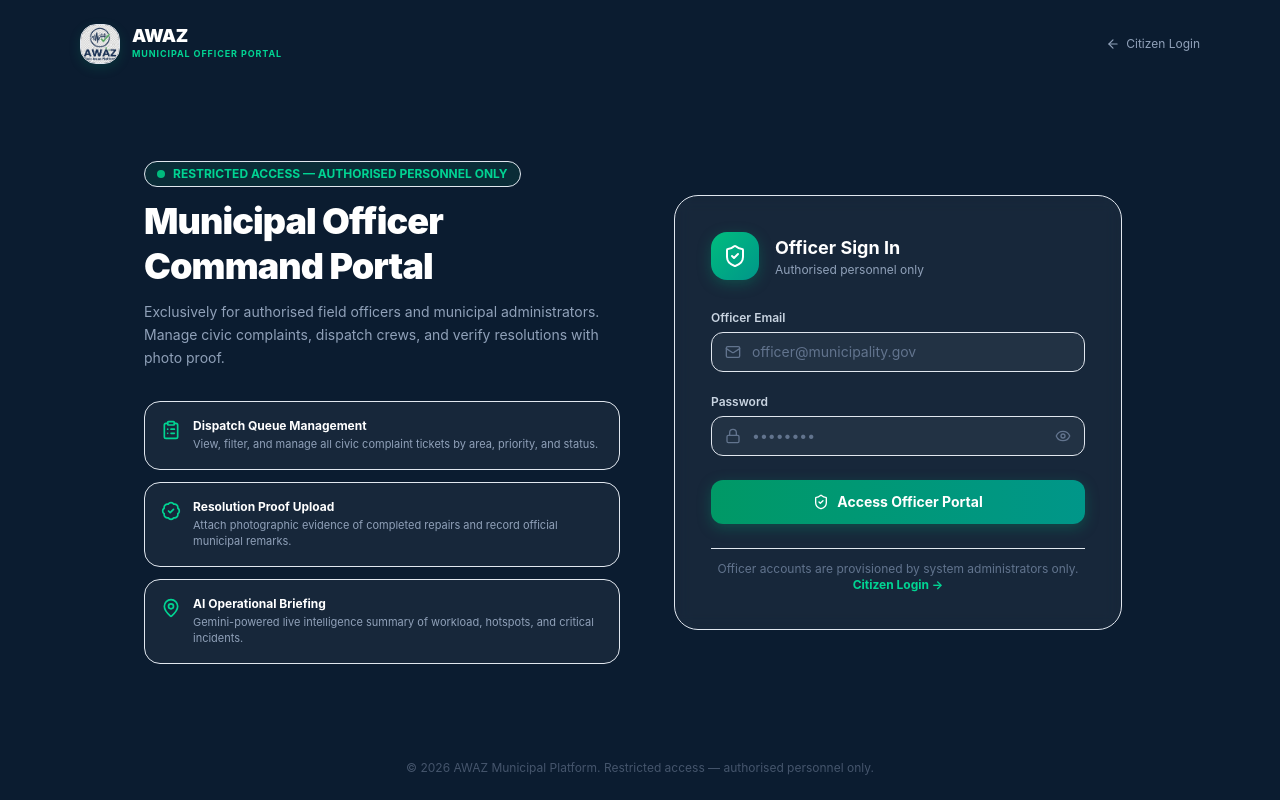
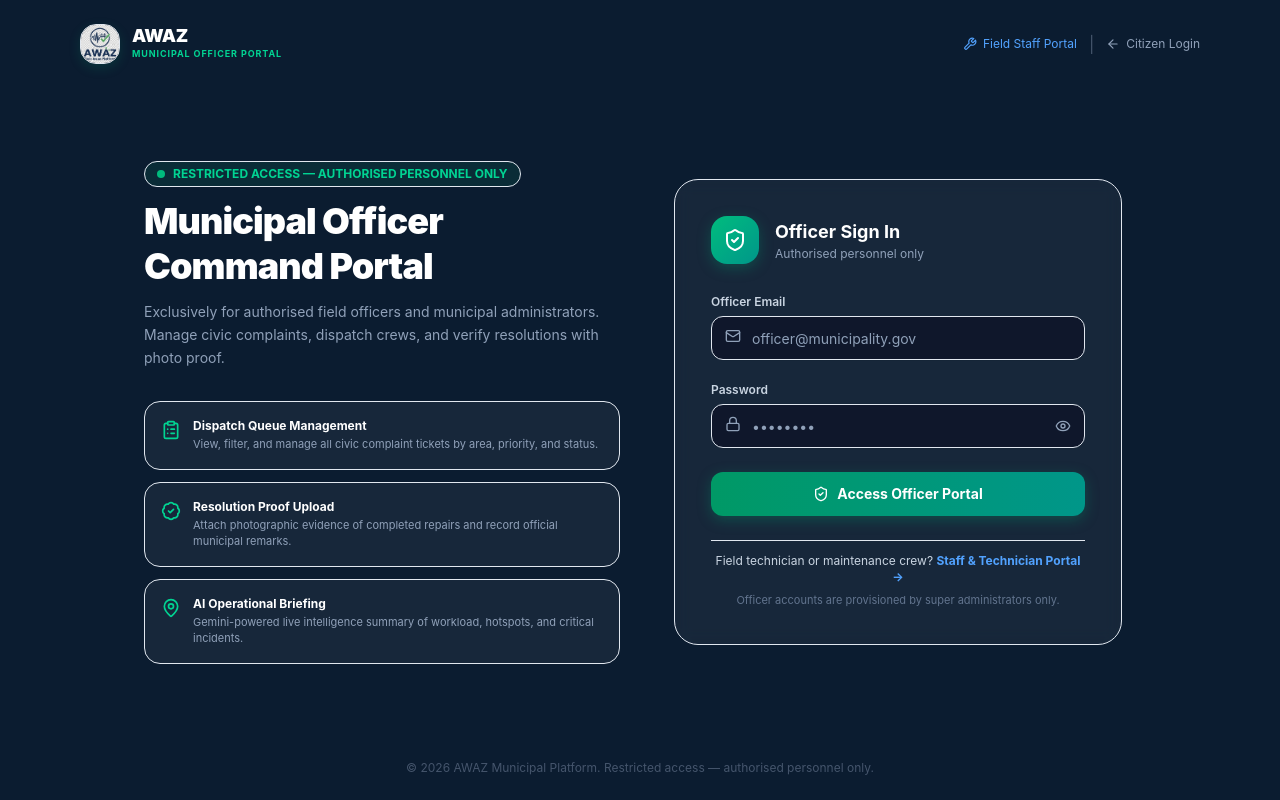
Before and after one commit to waseemdevqta/civilain_portal_coordinative, a Next.js app in the folder frontend/: page /officer/login in a window 1280 px wide. Built offline with nearby package versions, Linux system fonts and the light colour scheme; no server answers.

Commit message:
feat: hide officer portal from citizen pages and add staff portal link to officer login

```diff
--- a/frontend/app/(auth)/login/page.jsx
+++ b/frontend/app/(auth)/login/page.jsx
@@ -163,19 +163,6 @@ function LoginForm() {
           Register Here
         </Link>
       </div>
-
-      {/* Officer redirect */}
-      <div className="rounded-2xl border border-slate-200 bg-slate-50 p-4 flex items-center justify-between gap-3">
-        <div className="flex items-center gap-2.5 text-xs text-slate-600">
-          <ShieldCheck className="h-4 w-4 text-slate-400 shrink-0" />
-          <span>Are you a municipal officer?</span>
-        </div>
-        <Link href="/officer/login">
-          <Button variant="outline" size="sm" className="text-xs h-8 rounded-xl font-semibold border-slate-300 hover:border-emerald-400 hover:text-emerald-800 hover:bg-emerald-50 shrink-0">
-            Officer Portal →
-          </Button>
-        </Link>
-      </div>
     </div>
   );
 }
--- a/frontend/app/officer/login/page.jsx
+++ b/frontend/app/officer/login/page.jsx
@@ -20,6 +20,7 @@ import {
   BadgeCheck,
   ClipboardList,
   MapPin,
+  Wrench,
 } from 'lucide-react';
 import { AwazLogo } from '@/components/common/AwazLogo';
 
@@ -90,10 +91,17 @@ export default function OfficerLoginPage() {
           </div>
         </Link>
 
-        <Link href="/login" className="flex items-center gap-1.5 text-xs text-slate-400 hover:text-white transition-colors">
-          <ArrowLeft className="h-3.5 w-3.5" />
-          Citizen Login
-        </Link>
+        <div className="flex items-center gap-3">
+          <Link href="/staff/login" className="flex items-center gap-1.5 text-xs text-blue-400 hover:text-blue-300 transition-colors">
+            <Wrench className="h-3.5 w-3.5" />
+            Field Staff Portal
+          </Link>
+          <span className="text-slate-600">|</span>
+          <Link href="/login" className="flex items-center gap-1.5 text-xs text-slate-400 hover:text-white transition-colors">
+            <ArrowLeft className="h-3.5 w-3.5" />
+            Citizen Login
+          </Link>
+        </div>
       </header>
 
       {/* Main */}
@@ -166,13 +174,13 @@ export default function OfficerLoginPage() {
                     Officer Email
                   </Label>
                   <div className="relative">
-                    <Mail className="absolute left-3.5 top-3 h-4 w-4 text-slate-500 pointer-events-none" />
+                    <Mail className="absolute left-3.5 top-3 h-4 w-4 text-slate-400 pointer-events-none" />
                     <Input
                       id="officer-email"
                       name="email"
                       type="email"
                       placeholder="officer@municipality.gov"
-                      className="pl-10 h-10 text-xs bg-white/5 border-white/10 text-white placeholder:text-slate-500 focus-visible:ring-emerald-500 focus-visible:border-emerald-500"
+                      className="pl-10 h-11 text-sm bg-slate-900/90 border-slate-700 text-white placeholder:text-slate-400 focus-visible:bg-slate-900 focus-visible:text-white focus-visible:ring-2 focus-visible:ring-emerald-500 focus-visible:border-emerald-500"
                       value={formData.email}
                       onChange={handleChange}
                       required
@@ -186,13 +194,13 @@ export default function OfficerLoginPage() {
                     Password
                   </Label>
                   <div className="relative">
-                    <Lock className="absolute left-3.5 top-3 h-4 w-4 text-slate-500 pointer-events-none" />
+                    <Lock className="absolute left-3.5 top-3 h-4 w-4 text-slate-400 pointer-events-none" />
                     <Input
                       id="officer-password"
                       name="password"
                       type={showPassword ? 'text' : 'password'}
                       placeholder="••••••••"
-                      className="pl-10 pr-10 h-10 text-xs bg-white/5 border-white/10 text-white placeholder:text-slate-500 focus-visible:ring-emerald-500 focus-visible:border-emerald-500"
+                      className="pl-10 pr-10 h-11 text-sm bg-slate-900/90 border-slate-700 text-white placeholder:text-slate-400 focus-visible:bg-slate-900 focus-visible:text-white focus-visible:ring-2 focus-visible:ring-emerald-500 focus-visible:border-emerald-500"
                       value={formData.password}
                       onChange={handleChange}
                       required
@@ -201,7 +209,7 @@ export default function OfficerLoginPage() {
                     <button
                       type="button"
                       onClick={() => setShowPassword(!showPassword)}
-                      className="absolute right-3.5 top-3 text-slate-500 hover:text-slate-300"
+                      className="absolute right-3.5 top-3.5 text-slate-400 hover:text-slate-200 transition-colors"
                     >
                       {showPassword ? <EyeOff className="h-4 w-4" /> : <Eye className="h-4 w-4" />}
                     </button>
@@ -228,11 +236,16 @@ export default function OfficerLoginPage() {
                 </Button>
               </form>
 
-              <div className="pt-3 border-t border-white/10 text-center text-xs text-slate-500">
-                Officer accounts are provisioned by system administrators only.{' '}
-                <Link href="/login" className="font-bold text-emerald-400 hover:text-emerald-300 hover:underline">
-                  Citizen Login →
-                </Link>
+              <div className="pt-3 border-t border-white/10 space-y-2 text-center text-xs">
+                <div className="text-slate-300">
+                  Field technician or maintenance crew?{' '}
+                  <Link href="/staff/login" className="font-bold text-blue-400 hover:text-blue-300 hover:underline">
+                    Staff & Technician Portal →
+                  </Link>
+                </div>
+                <div className="text-slate-500 text-[11px]">
+                  Officer accounts are provisioned by super administrators only.
+                </div>
               </div>
             </div>
           </div>
--- a/frontend/app/staff/login/page.jsx
+++ b/frontend/app/staff/login/page.jsx
@@ -181,13 +181,13 @@ export default function StaffLoginPage() {
                     Technician Email Address
                   </Label>
                   <div className="relative">
-                    <Mail className="absolute left-3.5 top-3 h-4 w-4 text-slate-500 pointer-events-none" />
+                    <Mail className="absolute left-3.5 top-3 h-4 w-4 text-slate-400 pointer-events-none" />
                     <Input
                       id="staff-email"
                       name="email"
                       type="email"
                       placeholder="technician@municipality.gov"
-                      className="pl-10 h-10 text-xs bg-white/5 border-white/10 text-white placeholder:text-slate-500 focus-visible:ring-blue-500 focus-visible:border-blue-500"
+                      className="pl-10 h-11 text-sm bg-slate-900/90 border-slate-700 text-white placeholder:text-slate-400 focus-visible:bg-slate-900 focus-visible:text-white focus-visible:ring-2 focus-visible:ring-blue-500 focus-visible:border-blue-500"
                       value={formData.email}
                       onChange={handleChange}
                       required
@@ -201,13 +201,13 @@ export default function StaffLoginPage() {
                     Password
                   </Label>
                   <div className="relative">
-                    <Lock className="absolute left-3.5 top-3 h-4 w-4 text-slate-500 pointer-events-none" />
+                    <Lock className="absolute left-3.5 top-3 h-4 w-4 text-slate-400 pointer-events-none" />
                     <Input
                       id="staff-password"
                       name="password"
                       type={showPassword ? 'text' : 'password'}
                       placeholder="••••••••"
-                      className="pl-10 pr-10 h-10 text-xs bg-white/5 border-white/10 text-white placeholder:text-slate-500 focus-visible:ring-blue-500 focus-visible:border-blue-500"
+                      className="pl-10 pr-10 h-11 text-sm bg-slate-900/90 border-slate-700 text-white placeholder:text-slate-400 focus-visible:bg-slate-900 focus-visible:text-white focus-visible:ring-2 focus-visible:ring-blue-500 focus-visible:border-blue-500"
                       value={formData.password}
                       onChange={handleChange}
                       required
@@ -216,7 +216,7 @@ export default function StaffLoginPage() {
                     <button
                       type="button"
                       onClick={() => setShowPassword(!showPassword)}
-                      className="absolute right-3.5 top-3 text-slate-500 hover:text-slate-300 transition-colors"
+                      className="absolute right-3.5 top-3.5 text-slate-400 hover:text-slate-200 transition-colors"
                       tabIndex={-1}
                     >
                       {showPassword ? <EyeOff className="h-4 w-4" /> : <Eye className="h-4 w-4" />}
--- a/frontend/components/common/Footer.jsx
+++ b/frontend/components/common/Footer.jsx
@@ -19,6 +19,7 @@ import {
   Lock,
   Megaphone,
   Wrench,
+  MapPin,
 } from 'lucide-react';
 
 import { cn } from '@/lib/utils';
@@ -204,20 +205,11 @@ export function Footer() {
               </li>
               <li>
                 <Link
-                  href="/staff/login"
+                  href="/complaints"
                   className="text-slate-600 hover:text-[#0B1C30] flex items-center gap-1.5 transition-colors"
                 >
-                  <Wrench className="h-3.5 w-3.5 text-slate-400" />
-                  Staff / Crew Login
-                </Link>
-              </li>
-              <li>
-                <Link
-                  href="/officer/login"
-                  className="text-slate-600 hover:text-[#0B1C30] flex items-center gap-1.5 transition-colors"
-                >
-                  <Lock className="h-3.5 w-3.5 text-slate-400" />
-                  Officer Portal Login
+                  <MapPin className="h-3.5 w-3.5 text-slate-400" />
+                  Civic Issues Feed
                 </Link>
               </li>
               <li>
```
